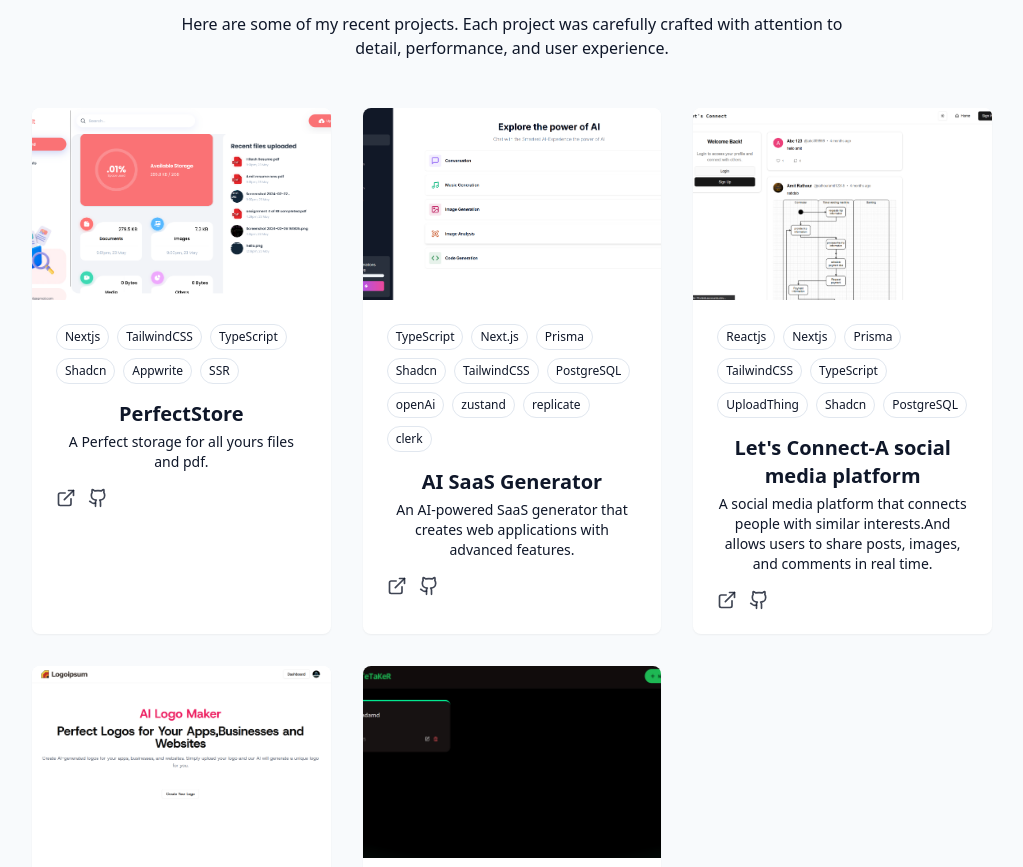
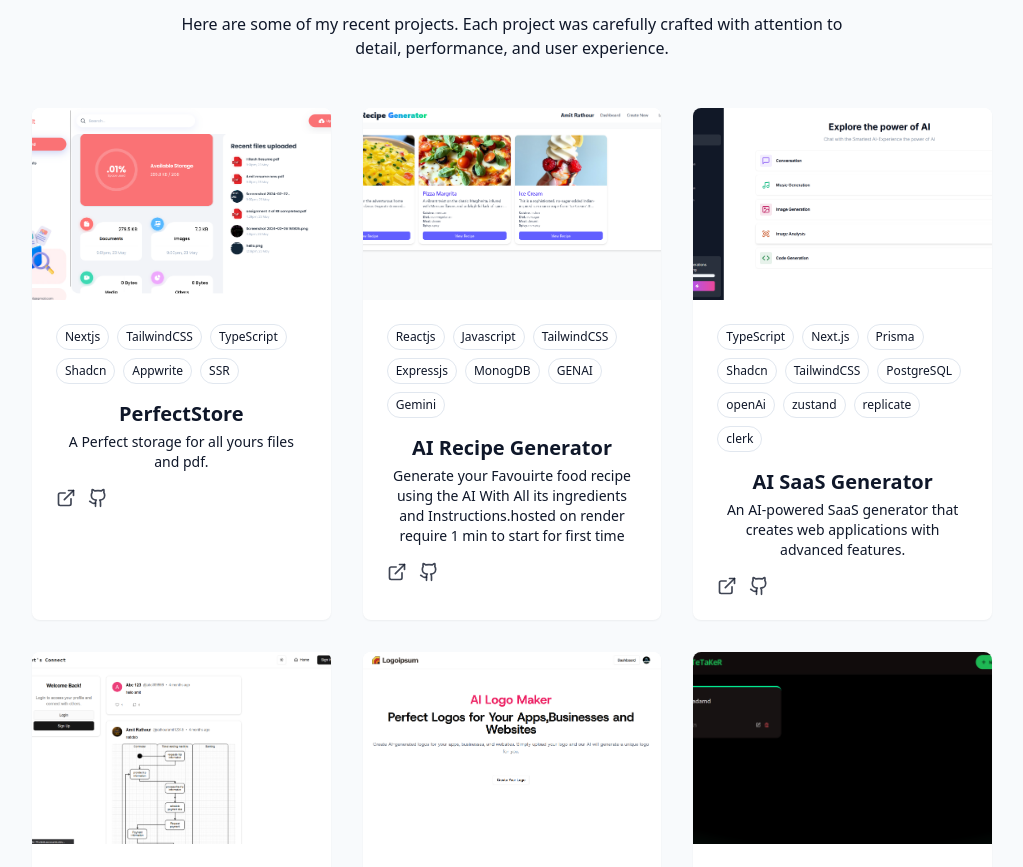
Before and after one commit to Soulripper8811/personal_potfolio, a React (Vite) app: page / in a window 1280 px wide. Shown: the part 4198-5065 px from the top of the page, without its empty margins (128-1151 px from the left). Built offline with nearby package versions, Linux system fonts and the light colour scheme.

Commit message:
new project added

```diff
--- a/src/components/ProjectSection.jsx
+++ b/src/components/ProjectSection.jsx
@@ -12,6 +12,24 @@ const projects = [
   },
   {
     id: 2,
+    title: "AI Recipe Generator",
+    description:
+      "Generate your Favouirte food recipe using the AI With All its ingredients and Instructions.hosted on render require 1 min to start for first time",
+    image: "/projects/recipe.png",
+    tags: [
+      "Reactjs",
+      "Javascript",
+      "TailwindCSS",
+      "Expressjs",
+      "MonogDB",
+      "GENAI",
+      "Gemini",
+    ],
+    demoUrl: "https://ai-recipe-generator-7932.onrender.com/",
+    githubUrl: "https://github.com/Soulripper8811/Ai-recipe-generator",
+  },
+  {
+    id: 3,
     title: "AI SaaS Generator",
     description:
       "An AI-powered SaaS generator that creates web applications with advanced features.",
@@ -32,7 +50,7 @@ const projects = [
     githubUrl: "https://github.com/Soulripper8811/ai-saas-generator-web",
   },
   {
-    id: 3,
+    id: 4,
     title: "Let's Connect-A social media platform",
     description:
       "A social media platform that connects people with similar interests.And allows users to share posts, images, and comments in real time.",
@@ -51,7 +69,7 @@ const projects = [
     githubUrl: "https://github.com/Soulripper8811/LetsConnect-socialMedia",
   },
   {
-    id: 4,
+    id: 5,
     title: "AI Logo Maker",
     description:
       "An AI-powered logo maker that generates unique logos based on user input.User can select multiple styles and colors to create a personalized logo.",
@@ -69,7 +87,7 @@ const projects = [
     githubUrl: "https://github.com/Soulripper8811/Ai-logo-maker",
   },
   {
-    id: 5,
+    id: 6,
     title: "Note Taker",
     description:
       "A note taking app that allows users to take notes and organize them into categories. And it was deployed on render.com. so might require 1 minute for starting the server.",
```
Also changed, not shown: public/projects/recipe.png (added).
